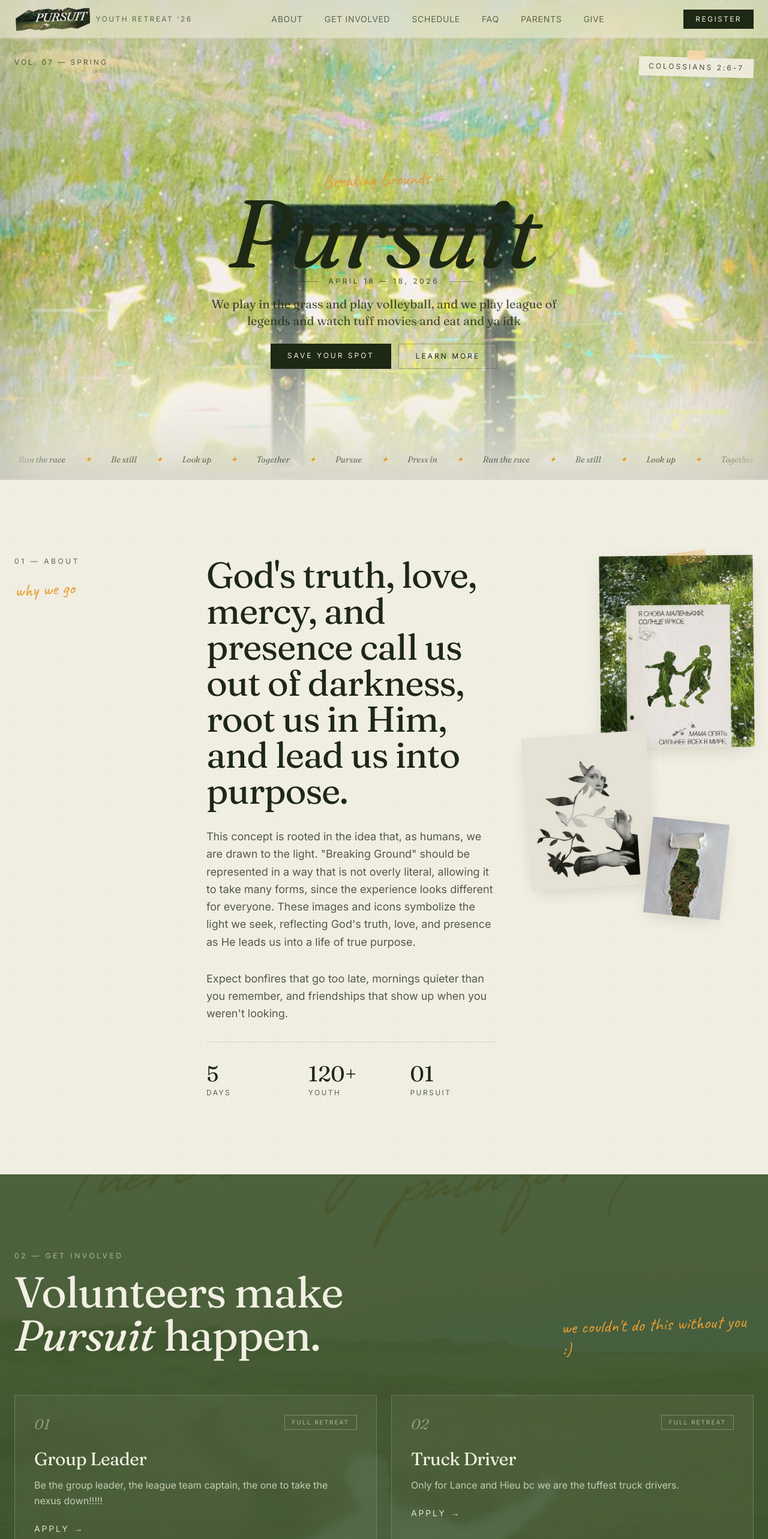
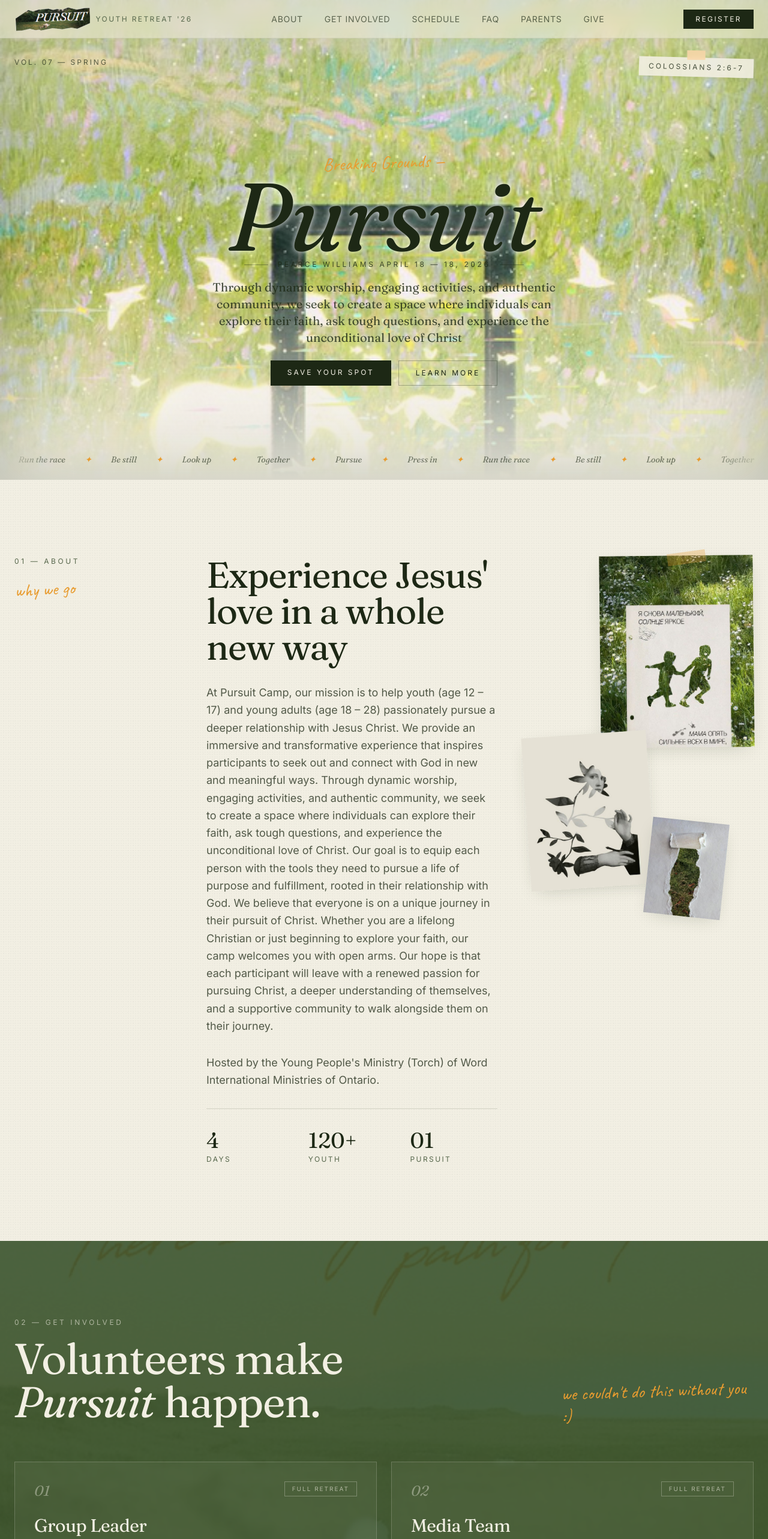
Before and after one commit to Lancec123/P2026, a React (Vite) app: page / in a window 1280 px wide. Shown: the top 2566 px of the page at 60% size. Built offline with nearby package versions, Linux system fonts and the light colour scheme; the HTML template or start-up script is replaced by a standard one.

Commit message:
text cleanup lol

```diff
--- a/src/components/pursuit/About.tsx
+++ b/src/components/pursuit/About.tsx
@@ -23,29 +23,23 @@ const About = () => {
         <StaggerReveal className="lg:col-span-5 space-y-8">
           <StaggerItem>
             <h2 className="font-serif-display text-5xl md:text-6xl leading-[1.05] text-ink">
-              God's truth, love, mercy, and presence call us out
-              of darkness, root us in Him, and lead us into purpose.
+              Experience Jesus' love in a whole new way
             </h2>
           </StaggerItem>
           <StaggerItem>
             <p className="text-lg text-ink/75 leading-relaxed">
-              This concept is rooted in the idea that, as humans, we are drawn to the light.
-              "Breaking Ground" should be represented in a way that is not overly literal,
-              allowing it to take many forms, since the experience looks different for
-              everyone. These images and icons symbolize the light we seek, reflecting
-              God's truth, love, and presence as He leads us into a life of true purpose.
+              At Pursuit Camp, our mission is to help youth (age 12 – 17) and young adults (age 18 – 28) passionately pursue a deeper relationship with Jesus Christ. We provide an immersive and transformative experience that inspires participants to seek out and connect with God in new and meaningful ways. Through dynamic worship, engaging activities, and authentic community, we seek to create a space where individuals can explore their faith, ask tough questions, and experience the unconditional love of Christ. Our goal is to equip each person with the tools they need to pursue a life of purpose and fulfillment, rooted in their relationship with God. We believe that everyone is on a unique journey in their pursuit of Christ. Whether you are a lifelong Christian or just beginning to explore your faith, our camp welcomes you with open arms. Our hope is that each participant will leave with a renewed passion for pursuing Christ, a deeper understanding of themselves, and a supportive community to walk alongside them on their journey.
             </p>
           </StaggerItem>
           <StaggerItem>
             <p className="text-lg text-ink/75 leading-relaxed">
-              Expect bonfires that go too late, mornings quieter than you remember,
-              and friendships that show up when you weren't looking.
+              Hosted by the Young People's Ministry (Torch) of Word International Ministries of Ontario.
             </p>
           </StaggerItem>
           <StaggerItem>
             <div className="grid grid-cols-3 gap-6 pt-8 border-t border-ink/15">
               {[
-                { n: "5", l: "Days" },
+                { n: "4", l: "Days" },
                 { n: "120+", l: "Youth" },
                 { n: "01", l: "Pursuit" },
               ].map((s) => (
--- a/src/components/pursuit/FAQ.tsx
+++ b/src/components/pursuit/FAQ.tsx
@@ -4,12 +4,11 @@ import campBg from "@/assets/camp-background.jpg";
 import { StaggerReveal, StaggerItem } from "@/components/StaggerReveal";
 
 const faqs = [
-  { q: "Who can come?", a: "Pursuit is open to all league of legends players. If you're bringing a friend who isn't a leaguer, even better — that's kind of the point." },
+  { q: "Who can come?", a: "Pursuit is open to all Youth. Feel free to bring a friend and grow together! — that's kind of the point :]" },
   { q: "How much does it cost?", a: "$1 per student, all-in. This covers lodging, all meals, and materials." },
-  { q: "Where is it?", a: "idk where it is hieu drove me there i was asleep lol" },
-  { q: "What should I pack?", a: "A Bible... maybe a pillow and blanket bc someone didnt bring a pillow or blanket last time..." },
-  { q: "Can parents volunteer?", a: "idk i guess" },
-  { q: "whos the tuffest", a: "Lance Matthew Cabance" },
+  { q: "Where is it?", a: "Pearce Williams 8009 Iona Rd, Fingal, ON N0L 1K0" },
+  { q: "What should I pack?", a: "A Bible, pillow, blanket, extra clothes, toiletry and yourself!" },
+  { q: "Can parents volunteer?", a: "Yes!" },
 ];
 
 const FAQ = () => {
--- a/src/components/pursuit/GetInvolved.tsx
+++ b/src/components/pursuit/GetInvolved.tsx
@@ -4,22 +4,22 @@ import { StaggerReveal, StaggerItem } from "@/components/StaggerReveal";
 const roles = [
   {
     title: " Group Leader",
-    desc: "Be the group leader, the league team captain, the one to take the nexus down!!!!!",
+    desc: "Be the group leader, help lead your team through games, prayers making sure everyone has fun!",
     commit: "Full retreat",
   },
   {
-    title: "Truck Driver",
-    desc: "Only for Lance and Hieu bc we are the tuffest truck drivers.",
+    title: "Media Team",
+    desc: "Support the Media team by helping with slideshows, recordings, pictures and more!",
     commit: "Full retreat",
   },
   {
     title: "Kitchen Crew",
-    desc: "Make like super tuff food like little ceasars... but did it hear her... see her...",
+    desc: "Assist with the cleaning, preparing plates and making sure everyone's bellys are happy :]",
     commit: "Day shifts",
   },
   {
     title: "Technical Team",
-    desc: "Be the smart fellas that do tech stuff. LIGTHS!!!!",
+    desc: "Help with all the techy stuff! Like lights, monitors anything techy!",
     commit: "Setup + teardown",
   },
 ];
--- a/src/components/pursuit/Hero.tsx
+++ b/src/components/pursuit/Hero.tsx
@@ -67,16 +67,16 @@ const Hero = () => {
         <p className="font-hand text-2xl md:text-3xl text-highlight rotate-[-2deg]">
           Breaking Grounds —
         </p>
-        <h1 className="font-serif-display italic text-7xl md:text-[10rem] leading-[0.9] text-ink">
+        <h1 className="font-serif-display italic text-7xl md:text-[10rem] leading-[0.9] text-ink [text-shadow:_0_0_10px_rgba(255,255,255,0.9),_0_0_40px_rgba(255,255,255,0.5)]">
           Pursuit
         </h1>
         <div className="flex items-center gap-4 text-xs uppercase tracking-[0.3em] text-ink/80">
           <span className="h-px w-10 bg-ink/40" />
-          <span>April 18 — 18, 2026</span>
+          <span>PEARCE WILLIAMS April 18 — 18, 2026</span>
           <span className="h-px w-10 bg-ink/40" />
         </div>
         <p className="max-w-xl font-serif-display text-lg md:text-xl text-ink/80 leading-relaxed mt-4">
-          We play in the grass and play volleyball, and we play league of legends and watch tuff movies and eat and ya idk
+          Through dynamic worship, engaging activities, and authentic community, we seek to create a space where individuals can explore their faith, ask tough questions, and experience the unconditional love of Christ
         </p>
         <div className="flex flex-wrap gap-3 justify-center mt-6">
           <a href="#register" className="px-7 py-3 bg-ink text-paper text-xs uppercase tracking-[0.25em] hover:bg-primary transition-colors">
--- a/src/components/pursuit/Parents.tsx
+++ b/src/components/pursuit/Parents.tsx
@@ -19,7 +19,7 @@ const disclaimers = [
   },
   {
     title: "Transportation",
-    body: "Transportation to and from the retreat is the responsibility of the parent or guardian unless otherwise arranged. Drop-off and pick-up times will be communicated closer to the retreat date.",
+    body: "Drop-off and pick-up times will be communicated closer to the retreat date.",
   },
   {
     title: "Refund Policy",
--- a/src/components/pursuit/Schedule.tsx
+++ b/src/components/pursuit/Schedule.tsx
@@ -21,19 +21,19 @@ const days = [
       ["7:30 AM", "Quiet morning walk"],
       ["9:00 AM", "Breakfast"],
       ["10:30 AM", "Main Events"],
-      ["2:00 PM", "Free afternoon / VOLLEYBALL!!!"],
-      ["7:00 PM", "Din Din time get mcd"],
+      ["2:00 PM", "Free afternoon"],
+      ["7:00 PM", "Dinner"],
     ],
   },
   {
     day: "Day 03",
     date: "Mon / July 20",
-    title: "League of Legends LAN party",
+    title: "Growth",
     items: [
       ["8:00 AM", "Breakfast"],
-      ["9:30 AM", "League"],
-      ["1:00 PM", "Lunch on the trail"],
-      ["7:00 PM", "League of Legends"],
+      ["9:30 AM", "Worship"],
+      ["1:00 PM", "Prayer groups"],
+      ["7:00 PM", "Dinner"],
     ],
   },
   {
@@ -47,16 +47,7 @@ const days = [
       ["9:00 PM", "Last fire"],
     ],
   },
-  {
-    day: "Day 05",
-    date: "Wed / July 22",
-    title: "Carry It Home",
-    items: [
-      ["8:00 AM", "Final breakfast"],
-      ["9:30 AM", "Sending session"],
-      ["11:00 AM", "Pack & depart"],
-    ],
-  },
+
 ];
 
 const Schedule = () => {
```
